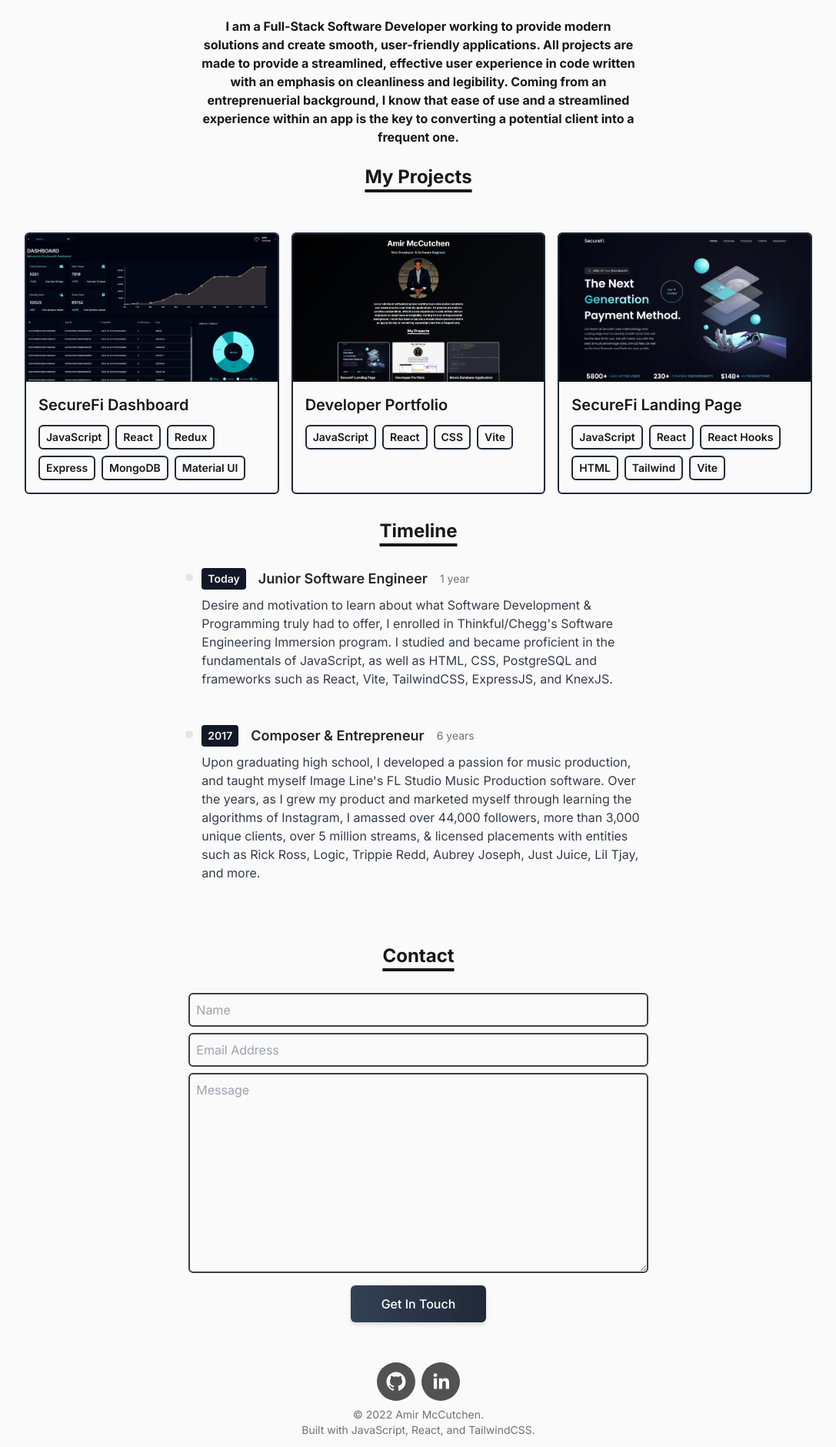
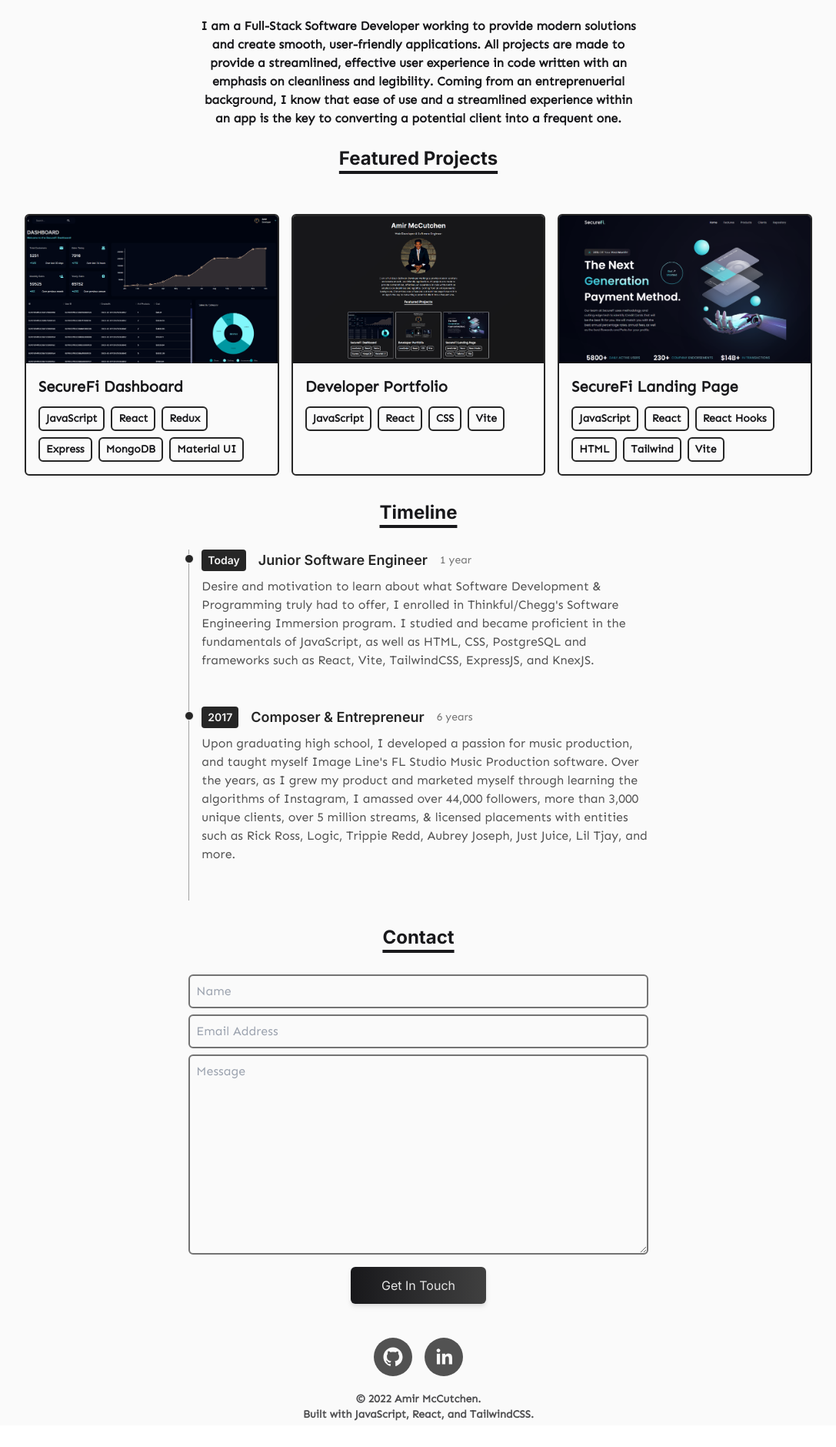
Before and after one commit to amirmccutchen/portfolio-site, a React (Vite) app: page / in a window 1280 px wide. Shown: the part 422-2302 px from the top of the page at 77% size, without its empty margins (96-1183 px from the left). After the commit the page ends 2274 px from the top, so only its background shows below. Built offline with nearby package versions, Linux system fonts and the light colour scheme.

Commit message:
overhauled fonts, colors, and styling

```diff
--- a/index.html
+++ b/index.html
@@ -7,7 +7,7 @@
     <title>Amir McCutchen</title>
     <link rel="preconnect" href="https://fonts.googleapis.com">
     <link rel="preconnect" href="https://fonts.gstatic.com" crossorigin>
-    <link href="https://fonts.googleapis.com/css2?family=Inter:wght@300;400;500;600;700&display=swap" rel="stylesheet">
+    <link href="https://fonts.googleapis.com/css2?family=Inter:wght@400;600;700&family=Jost:wght@300;400;500;700&family=Sen&display=swap" rel="stylesheet">
   </head>
   <body>
     <div id="root"></div>
--- a/src/App.jsx
+++ b/src/App.jsx
@@ -75,11 +75,11 @@ function App() {
       <button
         type = 'button'
         onClick = {handleThemeSwitch}
-        className="fixed p-2 z-10 right-3 top-4 bg-gray-900 dark:bg-amber-300 text-lg p-1 rounded-md"
+        className="fixed z-10 right-1 md:right-10 top-4 bg-neutral-600 dark:bg-neutral-300 text-lg p-1 rounded-md"
         >
           {theme === 'dark' ? sun : moon}
         </button>
-        <div className="bg-neutral-50 dark:bg-gradient-to-br from-black to-darkblue text-zinc-900 dark:text-neutral-100 min-h-screen font-inter">
+        <div className="bg-neutral-50 dark:bg-gradient-to-br from-darkblue to-neutral-900 text-zinc-900 dark:text-neutral-100 min-h-screen font-inter">
           <div className="max-w-5xl w-11/12 mx-auto">
           <Introduction />
           <Portfolio />
--- a/src/components/Contact.jsx
+++ b/src/components/Contact.jsx
@@ -14,23 +14,23 @@ function Contact() {
                       type = 'text'
                       name = 'name'
                       placeholder = 'Name'
-                      className = 'p-2 bg-transparent border-2 border-zinc-700 dark:border-zinc-300 rounded-md focus:outline-none dark:opacity-80 '
+                      className = 'p-2 bg-transparent border-2 border-neutral-500 dark:border-neutral-200 rounded-md focus:outline-none dark:opacity-80 font-sen'
                     />
                     <input
                       type = 'text'
                       name = 'name'
                       placeholder = 'Email Address'
-                      className = 'my-2 p-2 bg-transparent border-2 border-zinc-700 dark:border-zinc-300 rounded-md focus:outline-none dark:opacity-80'
+                      className = 'my-2 p-2 bg-transparent border-2 border-neutral-500 dark:border-neutral-200 rounded-md focus:outline-none dark:opacity-80 font-sen'
                     />
                     <textarea
                       name = 'message'
                       placeholder = 'Message'
                       rows = '10'
-                      className = 'p-2 mb-4 bg-transparent border-2 border-zinc-700 dark:border-zinc-300 rounded-md focus:outline-none dark:opacity-80'
+                      className = 'p-2 mb-4 bg-transparent border-2 border-neutral-500 dark:border-neutral-200 rounded-md focus:outline-none dark:opacity-80 font-sen'
                     />
                     <button
                       type = 'bottom'
-                      className = 'text-center place-self-center inline-block px-10 py-3 w-max text-neutral-200 font-medium rounded-md text-white bg-gradient-to-r from-slate-700 to-gray-800 dark:from-gray-900 dark:to-slate-700 drop-shadow-md hover:stroke-white'>
+                      className = 'text-center place-self-center inline-block px-10 py-3 w-max text-neutral-200 font-medium rounded-md bg-gradient-to-r from-darkblue to-neutral-700 dark:from-neutral-800 dark:to-darkblue drop-shadow-md hover:stroke-white'>
                         Get In Touch
                       </button>
                 </form>
--- a/src/components/Footer.jsx
+++ b/src/components/Footer.jsx
@@ -5,11 +5,11 @@ import { SocialIcon } from 'react-social-icons';
 
 function Footer() {
     return (
-        <div className = 'py-3 text-center'>
+        <div className = 'py-1 text-center'>
             {/* add social icons here */}
             <SocialIcon url="https://github.com/amirmccutchen" bgColor="#525252" />
-            <SocialIcon url="https://www.linkedin.com/in/amir-mccutchen/" bgColor="#525252" className="ml-2"/>
-            <p className = 'text-sm mt-2 opacity-60'>
+            <SocialIcon url="https://www.linkedin.com/in/amir-mccutchen/" bgColor="#525252" className="ml-4"/>
+            <p className = 'text-sm mt-5 font-bold dark:font-medium opacity-75 dark:opacity-60 font-sen'>
                 &copy; {new Date().getFullYear()} Amir McCutchen. <br /> Built with JavaScript, React, and TailwindCSS.
             </p>
         </div>
--- a/src/components/Introduction.jsx
+++ b/src/components/Introduction.jsx
@@ -6,14 +6,18 @@ function Introduction() {
     return (
         <div className = 'flex items-center justify-center flex-col text-center pt-12 pb-6'>
             <h1 className = 'text-5xl md:text-7x1 dark:text-neutral-100 mb-5 md:mb-5 font-bold'>Amir McCutchen</h1>
-            <p className = 'text-base md:text-xl mb-5 font-medium'>Web Developer & Software Engineer</p>
+            <p className = 'text-base md:text-xl mb-5 font-medium font-sen'>Web Developer & Software Engineer</p>
             <img // insert your image here, resize if needed on line 12 using the w-x/12 starting with a mobile view, then work your way up
                src = '../images/me.jpg'
                alt = "Amir McCutchen"
-               class = "rounded-full w-8/12 md:w-5/12 lg:w-3/12 mb-6"
+               class = "rounded-full w-7/12 md:w-5/12 lg:w-3/12 mb-6"
             />
-            <p className = 'text-md max-w-xl mb-6 font-bold'>I am a Full-Stack Software Developer working to provide modern solutions and create smooth, user-friendly applications. All projects are made to provide a streamlined, effective user experience in code written with an emphasis on cleanliness and legibility. Coming from an entreprenuerial background, I know that ease of use and a streamlined experience within an app is the key to converting a potential client into a frequent one.</p>
-            <Title>My Projects</Title>
+            <p className = 'text-md max-w-xl mb-6 font-semibold dark:font-medium font-sen dark:text-white'>
+                I am a Full-Stack Software Developer working to provide modern solutions and create smooth, user-friendly applications.
+                All projects are made to provide a streamlined, effective user experience in code written with an emphasis on cleanliness and legibility.
+                Coming from an entreprenuerial background, I know that ease of use and a streamlined experience within an app is the key to converting a potential client into a frequent one.
+            </p>
+            <Title>Featured Projects</Title>
         </div>
     );
 };
--- a/src/components/OccupationItem.jsx
+++ b/src/components/OccupationItem.jsx
@@ -6,21 +6,21 @@ import React from "react";
 
 function OccupationItem({ year, title, duration, details }) {
    return (
-      <ol className= 'flex flex-col md:flex-row relative border-l border-neutral-100 dark:border-gray-700 '>
+      <ol className= 'flex flex-col md:flex-row relative border-l border-neutral-400 dark:border-neutral-700 '>
          <li className = 'mb-10 ml-4'>
-            <div className = 'absolute w-3 h-3 bg-stone-200 rounded-full mt-1.5 -left-1.5 border border-white' />
+            <div className = 'absolute w-3 h-3 bg-neutral-800 dark:bg-white rounded-full mt-1.5 -left-1.5 border border-white' />
             <p className= 'flex flex-wrap gap-4 flex-row items-center justify-start text-xs md:text-sm'>
-               <span className = 'inline-block px-2 py-1 font-semibold text-neutral-100 dark:text-neutral-800 bg-gray-900 dark:bg-neutral-200 rounded'>
+               <span className = 'inline-block px-2 py-1 font-semibold text-neutral-100 dark:text-neutral-800 bg-neutral-800 dark:bg-neutral-200 rounded'>
                   {year}
                </span>
                <h3 className = 'text-lg font-semibold text-neutral-800 dark:text-white'>
                   {title}
                </h3>
-               <div className = 'my-1 text-sm font-normal leading-none text-neutral-500 dark:text-neutral-400'>
+               <div className = 'my-1 text-sm font-normal leading-none text-neutral-500 dark:text-neutral-400 font-sen'>
                   {duration}
                </div>
             </p>
-            <p className = 'my-2 text-base font-normal text-gray-800 dark:text-neutral-200 opacity-90 '>
+            <p className = 'my-2 text-base  text-neutral-600 dark:text-neutral-300  font-sen '>
                {details}
             </p>
          </li>
--- a/src/components/ProjectItem.jsx
+++ b/src/components/ProjectItem.jsx
@@ -8,7 +8,7 @@ function ProjectItem({ title, imgUrl, stack, link}) {
        href={link}
        target="_blank"
        rel="noopener noreferrer"
-       className="border-2 border-gray-800 dark:border-gray-200 rounded-md overflow-hidden"
+       className="border-2 border-neutral-800 dark:border-gray-200 rounded-md overflow-hidden"
     >
        <img
           src={imgUrl}
@@ -16,10 +16,10 @@ function ProjectItem({ title, imgUrl, stack, link}) {
           className="w-full h-36 md:h-48 object-cover cursor-pointer"
        />
        <div className="w-full p-4">
-          <h3 className="text-lg md:text-xl dark:text-white mb-2 md:mb-3 font-semibold ">{title}</h3>
-          <p className="flex flex-wrap gap-2 flex-row items-center justify-start text-xs md:text-sm dark:text-gray-200 ">
+          <h3 className="text-lg md:text-xl dark:text-white mb-2 md:mb-3 font-semibold font-sen ">{title}</h3>
+          <p className="flex flex-wrap gap-2 flex-row items-center justify-start text-xs md:text-sm dark:text-gray-200 font-sen">
              {stack.map(item => (
-                <span className="inline-block px-2 py-1 font-semibold border-2 border-gray-800 dark:border-gray-200 rounded-md">
+                <span className="inline-block px-2 py-1 font-semibold border-2 border-neutral-800 dark:border-gray-200 rounded-md">
                    {item}
                 </span>
              ))}
--- a/tailwind.config.cjs
+++ b/tailwind.config.cjs
@@ -4,11 +4,12 @@ module.exports = {
 	theme: {
 		extend: {
 			colors: {
-				'darkblue': '#11161f',
+				'darkblue': '#18181b',
 				'bluebutton': '#3770FF'
 			},
 			fontFamily: {
 				inter: ['inter', 'serif'],
+				sen: ['Sen', 'sans-serif'],
 			},
 		},
 	},
```
Also changed, not shown: public/images/port.png.
